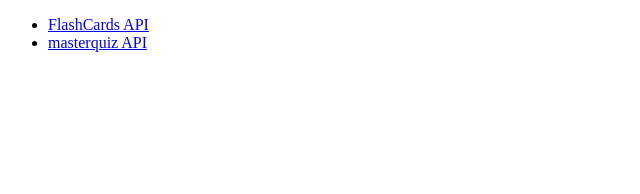
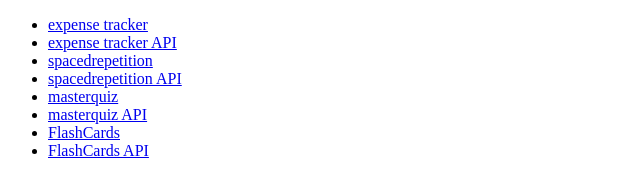
Before and after one commit to MohamedSaidSallam/digitalphoenixx-live-nginx, a plain HTML site: page tempHomepage/index.html in a window 1280 px wide. Shown: the whole page, without its empty margins (0-640 px from the left). Drawn offline with Linux system fonts and the light colour scheme.

Commit message:
feat: homepage links to all projects

```diff
--- a/tempHomepage/index.html
+++ b/tempHomepage/index.html
@@ -10,8 +10,14 @@
 
 <body>
     <ul>
+        <li><a href="http://expense-tracker.digitalphoenixx.live">expense tracker</a></li>
+        <li><a href="http://expense-tracker-api.digitalphoenixx.live">expense tracker API</a></li>
+        <li><a href="http://spacedrepetition.digitalphoenixx.live">spacedrepetition</a></li>
+        <li><a href="http://spacedrepetition-api.digitalphoenixx.live">spacedrepetition API</a></li>
+        <li><a href="http://masterquiz.digitalphoenixx.live">masterquiz</a></li>
+        <li><a href="http://masterquiz-api.digitalphoenixx.live">masterquiz API</a></li>
+        <li><a href="http://flashcards.digitalphoenixx.live">FlashCards</a></li>
         <li><a href="http://flashcards-api.digitalphoenixx.live">FlashCards API</a></li>
-        <li><a href="http://masterquiz-api.digitalphoenixx.live">masterquiz API</a></li>
     </ul>
 </body>
 
```
